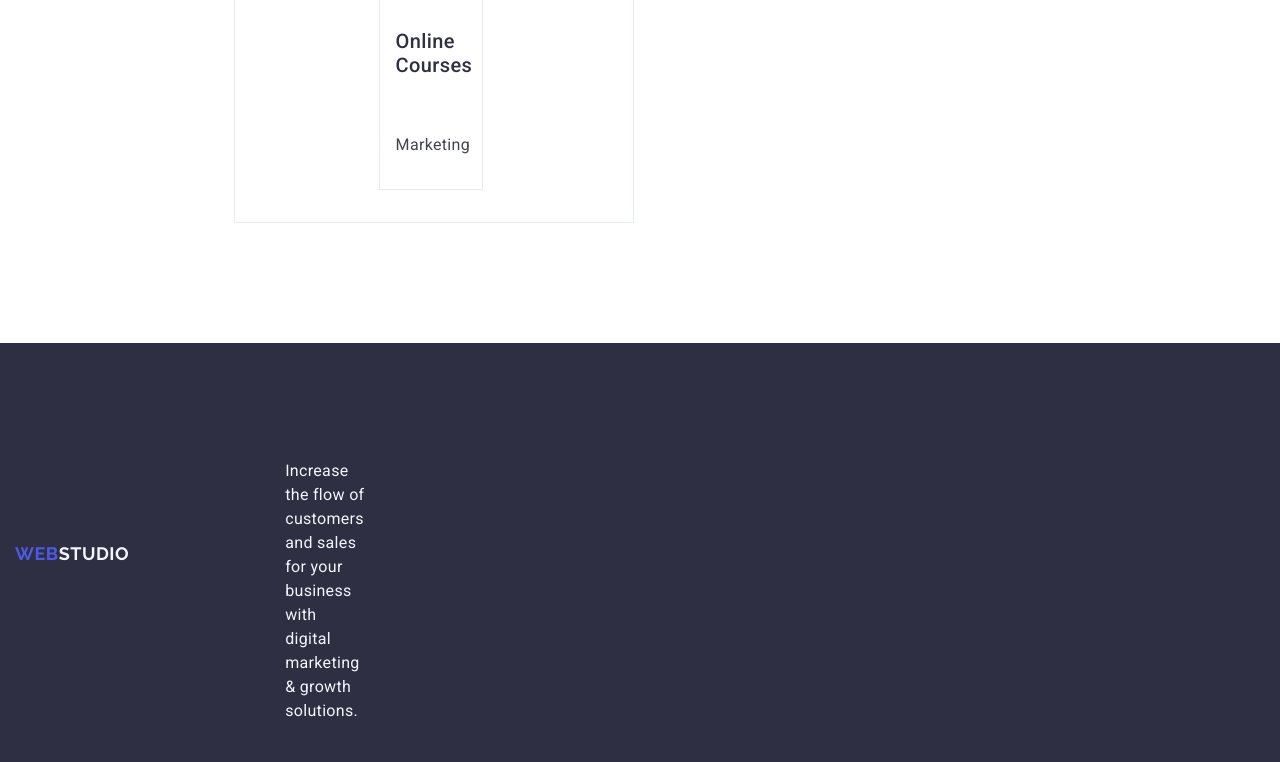
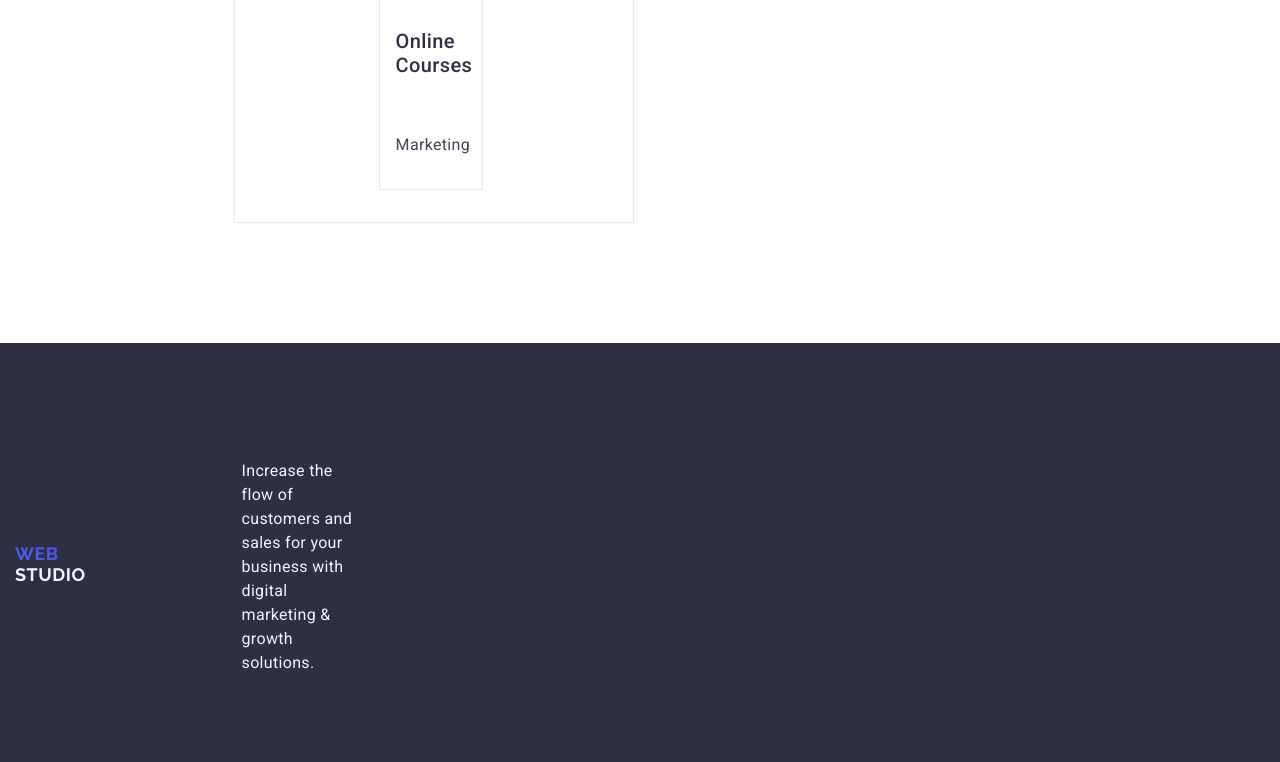
Before and after one commit to lenuhhh/goit-markup-hw-03, a plain HTML site: page index.html in a window 1280 px wide. Shown: the part 5157-5919 px from the top of the page. Drawn offline with nearby package versions, Linux system fonts and the light colour scheme.

Commit message:
Update styles.css

```diff
--- a/css/styles.css
+++ b/css/styles.css
@@ -162,6 +162,9 @@ letter-spacing: 0.03em;
 text-transform: uppercase;
 color: #4d5ae5;
 line-height: 1.17;
+display: inline-block;
+}
+.page-webstudio {
     display: inline-block;
 }
 .team-box-one {
```
